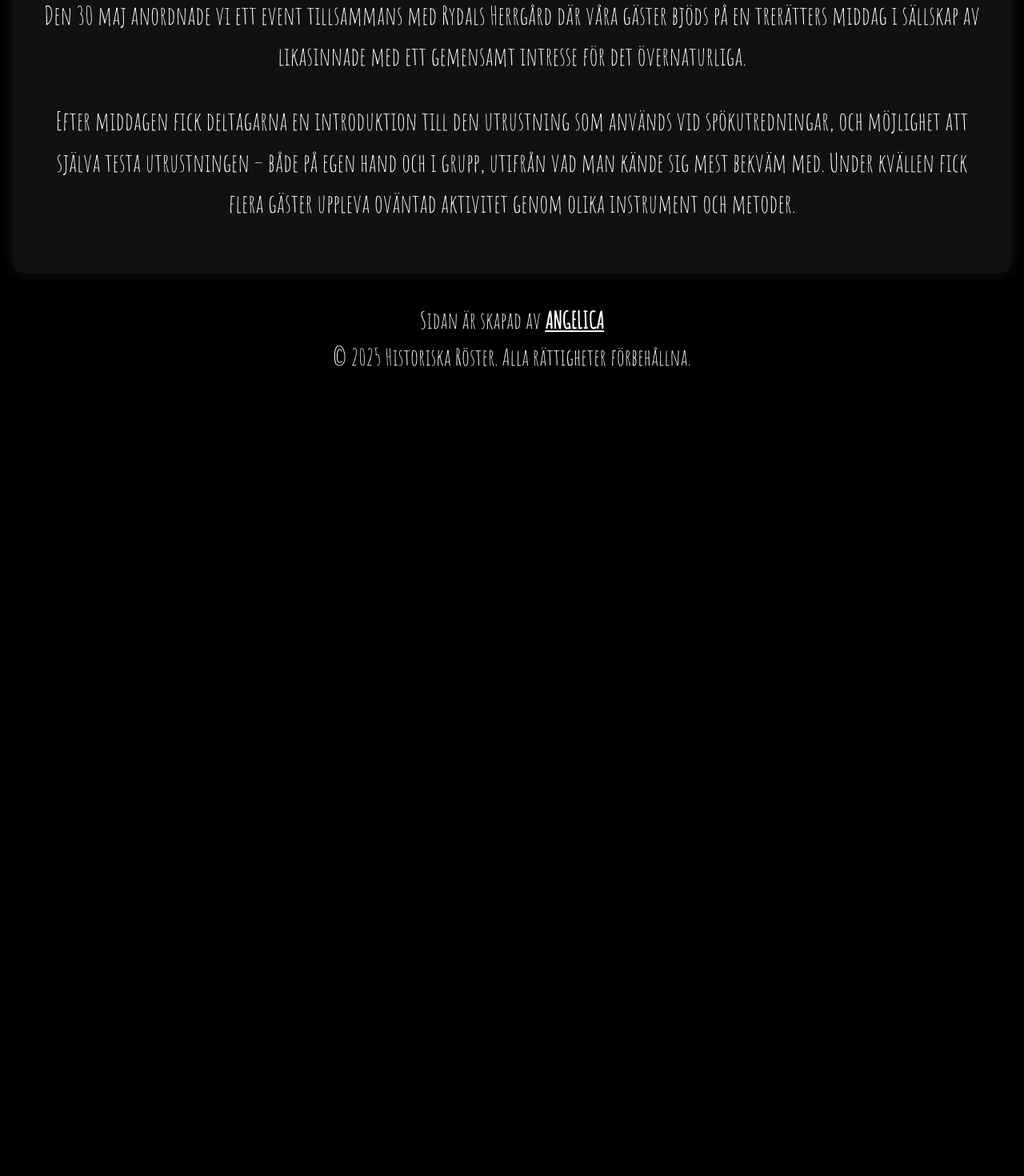
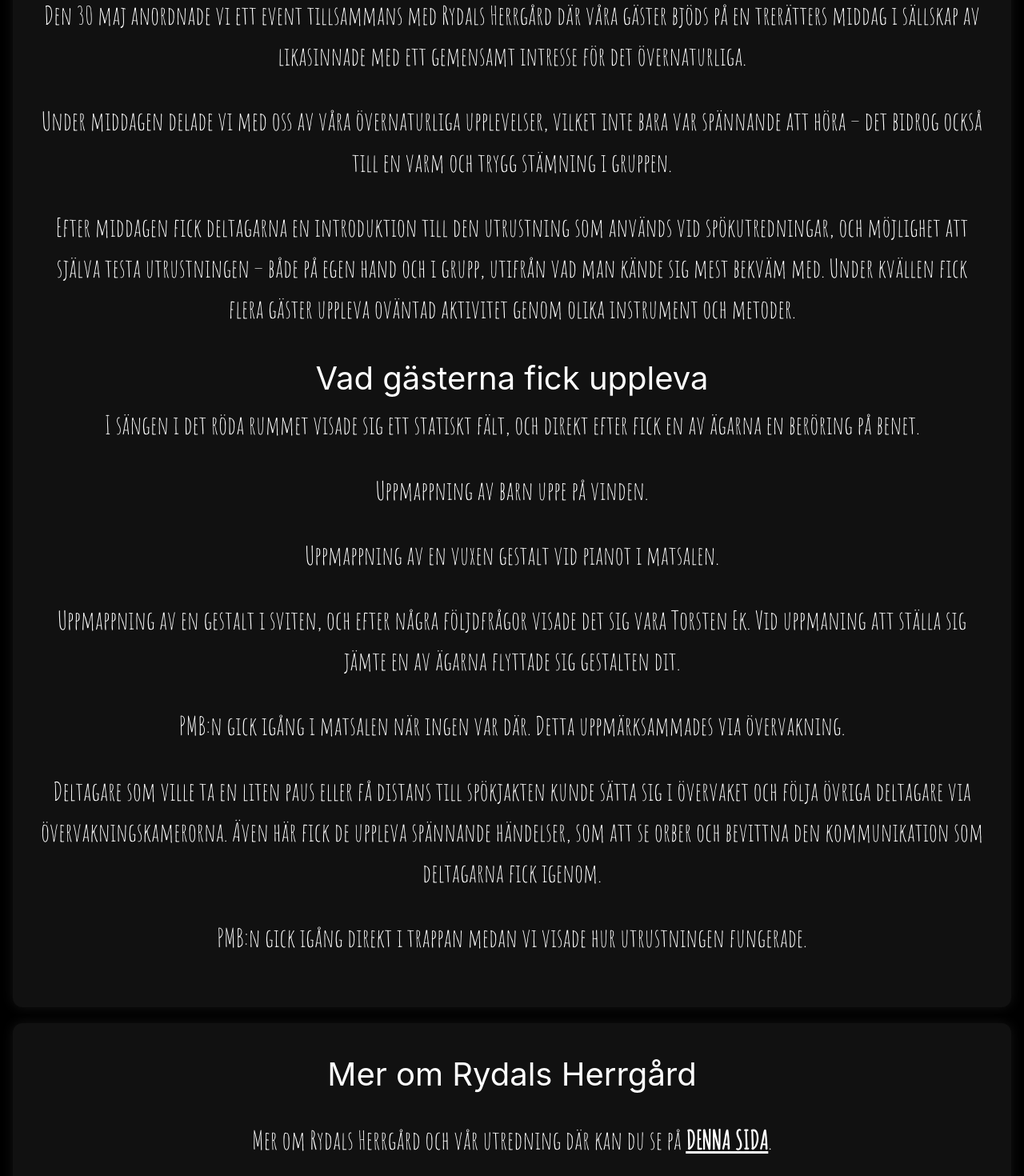
Before and after one commit to angien90/historiska_roster_2.0, a Vue app: page /PageRydalsHerrgardEvent in a window 1280 px wide. Shown: the part 1020-2490 px from the top of the page at 80% size. Before the commit the page ends 1505 px from the top, so only its background shows below. Built offline with nearby package versions, Linux system fonts and the light colour scheme; a web font is replaced by a local one.

Commit message:
Add: Lade till ny information på sidan

```diff
--- a/src/Locales/en/RydalsHerrgardEvent.json
+++ b/src/Locales/en/RydalsHerrgardEvent.json
@@ -5,11 +5,26 @@
   "image": "src/assets/images/rydals_herrgard/meny_spokjakt.webp",
   "history": [
     {
-      "heading": "The Ghost Hunting Event",
-      "text": [
-        "On May 30, we organized an event together with Rydals Manor where our guests were treated to a three-course dinner in the company of like-minded people with a shared interest in the supernatural.",
-        "After dinner, participants received an introduction to the equipment used in ghost investigations, and the opportunity to try the equipment themselves – both individually and in groups, depending on what they felt most comfortable with. During the evening, several guests experienced unexpected activity through various instruments and methods."
-      ]
-    }
-  ]
+    "heading": "The Event",
+    "text": [
+      "On May 30th, we hosted an event together with Rydals Herrgård, where our guests were treated to a three-course dinner in the company of like-minded people with a shared interest in the supernatural.",
+      "During the dinner, we shared our paranormal experiences, which was not only exciting to listen to – it also helped create a warm and trusting atmosphere within the group.",
+      "After the dinner, participants were introduced to the equipment used in ghost investigations, with the opportunity to test it themselves – either individually or in groups, depending on what they felt most comfortable with. Throughout the evening, several guests experienced unexpected activity through various instruments and methods."
+    ]
+  },
+{
+  "heading": "What the Guests Experienced",
+  "text": [
+    "In the bed in the red room, a static field appeared, and immediately after, one of the owners felt a touch on their leg.",
+    "Mapping of children in the attic.",
+    "Mapping of an adult figure by the piano in the dining room.",
+    "Mapping of a figure in the suite, and after some follow-up questions, it turned out to be Torsten Ek. When asked to stand next to one of the owners, the figure moved there.",
+    "The PMB activated in the dining room when no one was present. This was observed via surveillance.",
+    "Participants who wanted to take a short break or step back from the ghost hunt could sit in the surveillance room and follow the others through the monitoring cameras. Even here, they witnessed fascinating phenomena such as orbs and the communication coming through.",
+    "The PMB activated immediately on the staircase as we were demonstrating how the equipment worked."
+    ]
+  }
+],
+  "moreTitle": "More About Rydals Herrgård",
+  "more": "You can read more about Rydals Herrgård and our investigation on <a href='/PageRydalsHerrgard'>this page</a>."
 }
--- a/src/Locales/en/TopNav.json
+++ b/src/Locales/en/TopNav.json
@@ -16,6 +16,7 @@
     "pageHemsoktaMuseet": "Hemsökta Museet",
     "pageHjortsberga": "Hjortsberga",
     "pageFrammegarden": "Frammegården",
+    "pageRydalsHerrgardEvent": "Spökjakt event",
     "pageMysterieMassan": "Mysterie Fair",
     "pageMysteriumMassan": "Mysterium Fair & Beyond Life Party",
     "ghost_school": "About ghost haunting",
--- a/src/Locales/sv/RydalsHerrgard.json
+++ b/src/Locales/sv/RydalsHerrgard.json
@@ -1,7 +1,7 @@
 {
   "title": "Rydals Herrgård",
   "investigation": "Historiska Röster var här",
-  "investigationDate": "28-30 maj 2025",
+  "investigationDate": "28-29 maj 2025",
   "image": "src/assets/images/Rydals_herrgard/rydals_herrgard.webp",
   "history": [
   {
@@ -176,7 +176,10 @@
       "Vi fick kontakt på PMB vid entrén. När vi frågade utökades känslan av att Torsten Ek var närvarande med oss där och då.",
       "Övervakningen fångade märkliga orber som flög runt i källaren, salongen och det röda rummet.",
       "När vi var inne i det röda rummet, där det sägs att någon brukar stöka till sängen efter att den bäddats, hade vi en PRS placerad i sängen. Vi frågade om personen som brukar stöka till sängen var där – och PRS-enheten i sängen gav utslag.",
-      "Under dagen var övervakningen igång och vi såg en anställd komma upp från trappan till andra våningen. Han stannade plötsligt till, som om han såg eller kände något, och höll nästan på att ramla bakåt, men lyckades ta tag i räcket. När vi sedan frågade honom vad som hade hänt hade han inget minne av det. När vi skulle visa filmen från övervakningen brann SD-kortet plötsligt upp, och varken han eller vi kunde se händelsen eller andra inspelningar som fanns sparade där. Tragiskt, men det visar också vilken kraft och påverkan andarna kan ha på elektronisk utrustning."
+      "Under dagen var övervakningen igång och vi såg en anställd komma upp från trappan till andra våningen. Han stannade plötsligt till, som om han såg eller kände något, och höll nästan på att ramla bakåt, men lyckades ta tag i räcket. När vi sedan frågade honom vad som hade hänt hade han inget minne av det. När vi skulle visa filmen från övervakningen brann SD-kortet plötsligt upp, och varken han eller vi kunde se händelsen eller andra inspelningar som fanns sparade där. Tragiskt, men det visar också vilken kraft och påverkan andarna kan ha på elektronisk utrustning.",
+      "När vi körde Estes-metoden uppe på vinden gick Nathalie ner till övervaket för att ta en paus. Efter en stund fick Dennis genom lurarna Nathalies för- och efternamn – utan att veta att hon hade lämnat rummet. Ville spökena kanske ha med henne i Estes metod?",
+      "PMB:n aktiverades vid trappan upp till vinden precis när ett gäng anställda anlände under kvällen. Många saker satte igång när de kom in, men tack vare PMB:n fick vi också reda på att en gestalt fanns där som var kopplad till en av de anställda och inte till huset.",
+      "Nathalie upplevde sin mest skrämmande händelse under våra utredningar på platsen. Historiska Röster och några anställda befann sig nere i källaren för att undersöka. Nathalie kände sig trött och ville gå upp till övervaket, men när hon passerade svängdörren till köket kändes det som att hon gick rakt in i något osynligt. Hon fick panik, sprang tillbaka in i köket och ner till källaren igen. När vi senare granskade övervakningsvideon hörde vi ljud som om någon röjde runt i hallen utanför svängdörren ungefär en minut innan Nathalie syntes komma ut genom dörren."
     ]
     }
   ],
--- a/src/Locales/sv/RydalsHerrgardEvent.json
+++ b/src/Locales/sv/RydalsHerrgardEvent.json
@@ -5,11 +5,26 @@
   "image": "src/assets/images/rydals_herrgard/meny_spokjakt.webp",
   "history": [
   {
-    "heading": "Spökjakt eventet",
+    "heading": "Eventet",
     "text": [
     "Den 30 maj anordnade vi ett event tillsammans med Rydals Herrgård där våra gäster bjöds på en trerätters middag i sällskap av likasinnade med ett gemensamt intresse för det övernaturliga.",
+    "Under middagen delade vi med oss av våra övernaturliga upplevelser, vilket inte bara var spännande att höra – det bidrog också till en varm och trygg stämning i gruppen.",
     "Efter middagen fick deltagarna en introduktion till den utrustning som används vid spökutredningar, och möjlighet att själva testa utrustningen – både på egen hand och i grupp, utifrån vad man kände sig mest bekväm med. Under kvällen fick flera gäster uppleva oväntad aktivitet genom olika instrument och metoder."
     ]
+  },
+  {
+    "heading": "Vad gästerna fick uppleva",
+    "text": [
+    "I sängen i det röda rummet visade sig ett statiskt fält, och direkt efter fick en av ägarna en beröring på benet.",
+    "Uppmappning av barn uppe på vinden.",
+    "Uppmappning av en vuxen gestalt vid pianot i matsalen.",
+    "Uppmappning av en gestalt i sviten, och efter några följdfrågor visade det sig vara Torsten Ek. Vid uppmaning att ställa sig jämte en av ägarna flyttade sig gestalten dit.",
+    "PMB:n gick igång i matsalen när ingen var där. Detta uppmärksammades via övervakning.",
+    "Deltagare som ville ta en liten paus eller få distans till spökjakten kunde sätta sig i övervaket och följa övriga deltagare via övervakningskamerorna. Även här fick de uppleva spännande händelser, som att se orber och bevittna den kommunikation som deltagarna fick igenom.",
+    "PMB:n gick igång direkt i trappan medan vi visade hur utrustningen fungerade."
+  ]
   }
-]
+],
+  "moreTitle": "Mer om Rydals Herrgård",
+  "more": "Mer om Rydals Herrgård och vår utredning där kan du se på <a href='/PageRydalsHerrgard'>denna sida</a>."
 }
--- a/src/Locales/sv/TopNav.json
+++ b/src/Locales/sv/TopNav.json
@@ -16,6 +16,7 @@
     "pageHemsoktaMuseet": "Hemsökta Museet",
     "pageHjortsberga": "Hjortsberga",
     "pageFrammegarden": "Frammegården",
+    "pageRydalsHerrgardEvent": "Spökjakt event",
     "pageMysterieMassan": "Mysterie Mässan",
     "pageMysteriumMassan": "Mysterium Mässan & Beyond Life Party",
     "ghost_school": "Om spökjakt",
--- a/src/components/TopNav.vue
+++ b/src/components/TopNav.vue
@@ -29,6 +29,7 @@
   {
     label: t('other_events'),
     children: [
+      { label: t('dropdown.pageRydalsHerrgardEvent'), to: '/PageRydalsHerrgardEvent' },
       { label: t('dropdown.pageMysterieMassan'), to: '/PageMysterieMassan' },
       { label: t('dropdown.pageMysteriumMassan'), to: '/PageMysteriumMassan' },
       ]
@@ -60,7 +61,7 @@
   },
   {
     label: t('tip_us'),
-    href: 'https://forms.office.com/...'
+    href: 'https://forms.office.com/Pages/DesignPageV2.aspx?origin=NeoPortalPage&subpage=design&id=DQSIkWdsW0yxEjajBLZtrQAAAAAAAAAAAAN__4JvANBURjRBUktXSjhNVDAzRllESlFaSDI4UlFRVC4u'
   }
 ]);
 </script>
--- a/src/views/PageRydalsHerrgardEvent.vue
+++ b/src/views/PageRydalsHerrgardEvent.vue
@@ -4,6 +4,7 @@
 
 import PlaceHeader from '../components/PlaceHeader.vue'
 import PlaceHistory from '../components/PlaceHistory.vue'
+import PlaceReadMore from '../components/PlaceReadMore.vue'
 
 import rydalsHerrgardEvent_sv from '../Locales/sv/RydalsHerrgardEvent.json'
 import rydalsHerrgardEvent_en from '../Locales/en/RydalsHerrgardEvent.json'
@@ -26,6 +27,10 @@
     <PlaceHistory
       :content="rydalsHerrgardEvent.history"
     />
+    <PlaceReadMore
+      :moreTitle="rydalsHerrgardEvent.moreTitle"
+      :more="rydalsHerrgardEvent.more"
+    />
   </div>
   <div v-else>
     <p>Laddar platsinformation...</p>
```
Also changed, not shown: src/Locales/en/RydalsHerrgard.json (+5 -2 lines).
